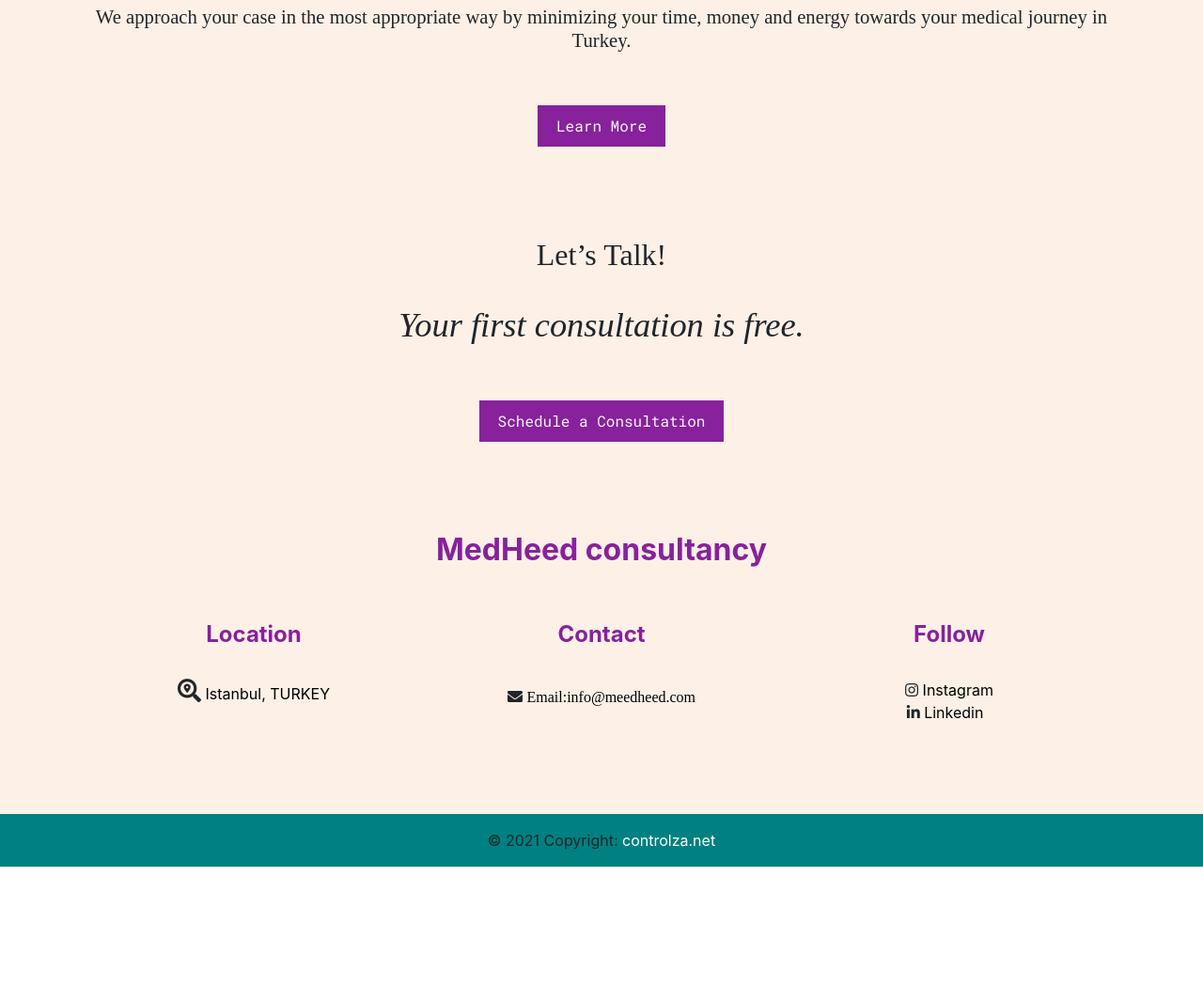
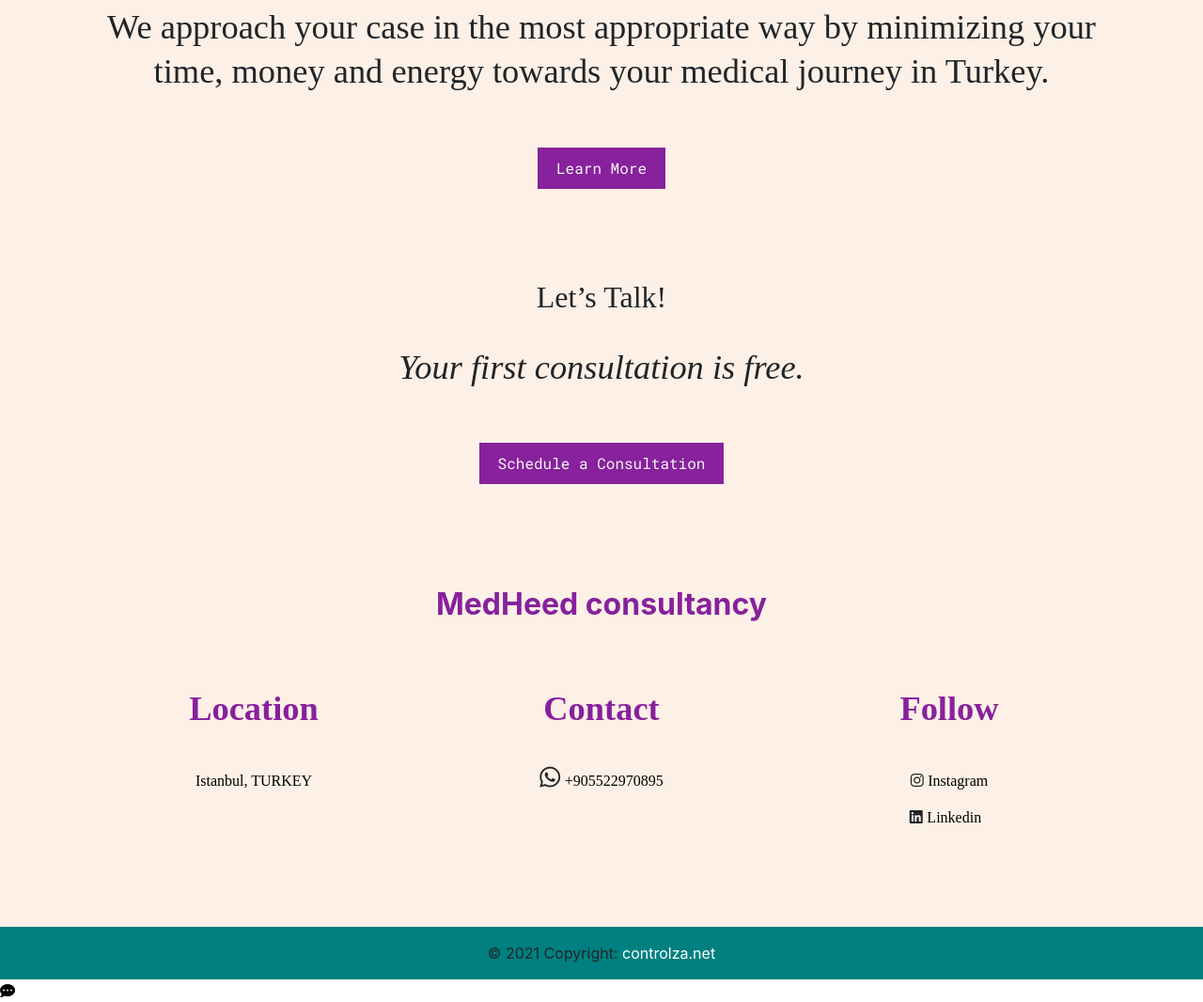
Before and after one commit to CONTROLZA/medheed, a plain HTML site: page index.html in a window 1280 px wide. Shown: the part 1360-2426 px from the top of the page at 94% size. Before the commit the page ends 2282 px from the top, so only its background shows below. Drawn offline with nearby package versions, Linux system fonts and the light colour scheme; a web font is replaced by a local one.

Commit message:
index saved

```diff
--- a/index.html
+++ b/index.html
@@ -22,9 +22,8 @@
 
 
 <!-- Just an image -->
-<section class="about_body">
-<nav class="navbar fixed-top navbar-expand-md navbar-light " id="navbar">
-  <a class="navbar-brand ml-3" href="index"><img src="./images/logot.png" alt=""></a>
+<nav class="navbar fixed-top navbar-expand-md navbar-light" id="navbar">
+  <a class="navbar-brand ml-3" href="#"><img src="./images/logot.png" alt=""></a>
   <button class="navbar-toggler mt-3" type="button" data-toggle="collapse" data-target="#navbarNavAltMarkup" aria-controls="navbarNavAltMarkup" aria-expanded="false" aria-label="Toggle navigation">
               <div id="nav-icon0" >
   <span></span>
@@ -37,19 +36,18 @@
   </button>
   <div class="collapse navbar-collapse text-center" id="navbarNavAltMarkup">
     <div id="navbarNavAltMarkup_alt" class="navbar-nav navbar-center">
-      <a class="nav-item nav-link active" href="">Home</a>
+     <a class="nav-item nav-link active" href="">Home</a>
       <a class="nav-item nav-link " href="about_us">About Us <span class="sr-only">(current)</span></a>
       <a class="nav-item nav-link " href="services">Our Services</a>
       <!-- <a class="nav-item nav-link disabled" href="#">Blog</a> -->
     </div>
     <div class="navbar-nav ml-auto mr-3">
 
-       <a href="contact"> <button class="nav-item col-8 col-md-12">Contact Us</button></a>
+        <button class="nav-item col-8 col-md-12">Contact Us</button>
 
     </div>
   </div>
 </nav>
-</section>
 
 
 <header>
@@ -66,7 +64,7 @@
         <div class="text-white cont_texts my-5">
           <h1 class="mb-3 f_karla">We help you through your medical journey in Turkey</h1>
           <h4 class="mb-3 f_karla">Consultation, Visa process, Accommodation, Translation </h4>
-          <a class="btn btn-outline-light btn-lg f_source" href="contact" role="button"> <em>Schedule a Consultation Today</em>  </a>
+            <a class="btn btn-outline-light btn-lg f_source" href="contact" role="button"> <em>Schedule a Consultation Today</em>  </a>
         </div>
       </div>
     </div>
@@ -112,25 +110,25 @@
 <h2 class="f_source color-purple">Medical Assistance</h2>
 <br>
 <br class="d-none d-md-block">
-<h3 class="f_karlaa">We approach your case in the most appropriate way by minimizing your time, money and energy  towards your medical journey in Turkey.</h3>
+<h3 class="f_karla">We approach your case in the most appropriate way by minimizing your time, money and energy  towards your medical journey in Turkey.</h3>
 
 <br>
 <br>
 
-<a href="contact"> <button type="button">Learn More</button></a>
+<button type="button">Learn More</button>
 <br>
 <br>
 <br>
 <br class="d-none d-md-block"><br class="d-none d-md-block">
+<div id="footer_talk" class="container text-center">
 
-
-<div id="footer_talk" class="container text-center">
 <h2 class="f_source">Let’s Talk!</h2>
 <br>
 <h3 class="f_karla" > <em>Your first consultation is free.</em> </h3>
 <br>
 <br>
-<a href="contact"><button type="button">Schedule a Consultation</button></a>
+<button type="button">Schedule a Consultation</button>
+
 </div>
 
 
@@ -143,31 +141,32 @@
 <div class="row">
 
 <div class="footer_card col-12 col-md-4 mb-5">
-<h4 class="color-purple f_karlaaa font-weight-bold">Location</h4>
+<h4 class="color-purple f_karla font-weight-bold">Location</h4>
 <br>
-<i class="fas fa-search-location"></i>
-<a class="f_sourcee" href="">Istanbul, TURKEY</a>
+<a class="f_source" href="">Istanbul, TURKEY</a>
 </div>
 <div class="footer_card col-12 col-md-4 mb-5">
-<h4 class="color-purple f_karlaaa font-weight-bold">Contact</h4>
+<h4 class="color-purple f_karla font-weight-bold">Contact</h4>
 <br>
-<i class="fas fa-envelope"></i>
-<a class="f_source" href="mailto:abdoulkowiyy2020@gmail.com">Email:info@meedheed.com</a>
+<i class="fab fa-whatsapp"></i>
+<a class="f_source" href="">+905522970895</a>
 </div>
 <div class="footer_card col-12 col-md-4 mb-5">
-<h4 class="color-purple f_karlaaa font-weight-bold">Follow</h4>
+<h4 class="color-purple f_karla font-weight-bold">Follow</h4>
 <br>
 <div>
 <i class="fab fa-instagram"></i>
-<a class="f_sourcee" href="" class="color-purple">Instagram</a>
+<a class="f_source" href="" class="color-purple">Instagram</a>
 </div>
 <div>
 <i class="fab fa-linkedin"></i>
-<a class="f_sourcee" href="" class="color-purple">Linkedin&nbsp&nbsp</a>
+<a class="f_source" href="" class="color-purple">Linkedin&nbsp&nbsp</a>
 </div>
 </div>
 
 </div>
+
+
 </div>
 
 
@@ -176,23 +175,16 @@
 
 <div id="copyright" class="text-center p-3">
     © 2021 Copyright:
-    <a class="text-white" href="https://controlza.net/" target="_blank">controlza.net</a>
+    <a class="text-white" href="https://controlza.net/">controlza.net</a>
 
   </div>
 
 
-    <!-- <a id="whatsapp" title="Whatsapp İletişim" href="https://wa.me/905522970895?text=Hello MedHeed" target="_blank" rel="noopener">
+    <a id="whatsapp" title="Whatsapp İletişim" href="https://wa.me/905522970895?text=Hello MedHeed" target="_blank" rel="noopener">
             <i class="fas fa-comment-dots mirror1"></i>
-    </a> -->
-
-    <!-- that's where whatsapp will be -->
-    <link rel="stylesheet" href="https://maxcdn.bootstrapcdn.com/font-awesome/4.5.0/css/font-awesome.min.css">
-<a href="https://api.whatsapp.com/send?phone=+905522107027&text=Hello" class="float" target="_blank">
-<i class="fa fa-whatsapp my-float"></i>
-</a>
+    </a>
 
 <script src="https://code.jquery.com/jquery-3.4.1.slim.min.js"></script>
-
 <script src="https://cdn.jsdelivr.net/npm/popper.js@1.16.0/dist/umd/popper.min.js" ></script>
 <script src="https://stackpath.bootstrapcdn.com/bootstrap/4.4.1/js/bootstrap.min.js" ></script>
 <script src="./library/main.js"></script>
--- a/library/main.css
+++ b/library/main.css
@@ -262,3 +262,8 @@ i.fa-whatsapp,i.fa-search-location{
 .my-float{
 	margin-top:16px;
 }
+
+
+h1,h2,h3,h4,h5,p {
+  line-height: 2;
+}
```
